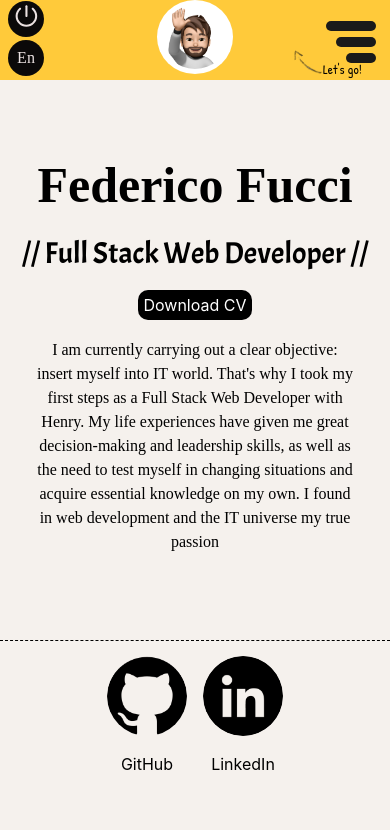
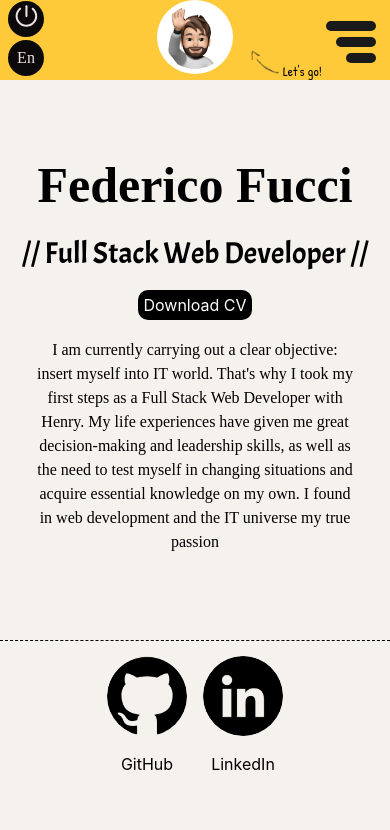
Before and after one commit to federicofucci21/fede_portfolio, a React (Vite) app: page / in a window 390 px wide. Shown: the top 830 px of the page. Built offline with nearby package versions, Linux system fonts and the light colour scheme; a web font is replaced by a local one.

Commit message:
css responsive

```diff
--- a/src/components/navbar/navbar.module.css
+++ b/src/components/navbar/navbar.module.css
@@ -432,14 +432,14 @@
 
   .imgArrow {
     position: fixed;
-    left: 18rem;
+    left: 15.3rem;
     top: 2.3rem;
   }
 
   .textArrow {
     position: fixed;
-    left: 20rem;
-    top: 2.2rem;
+    left: 17.5rem;
+    top: 2.3rem;
     font-size: small;
   }
 
```
